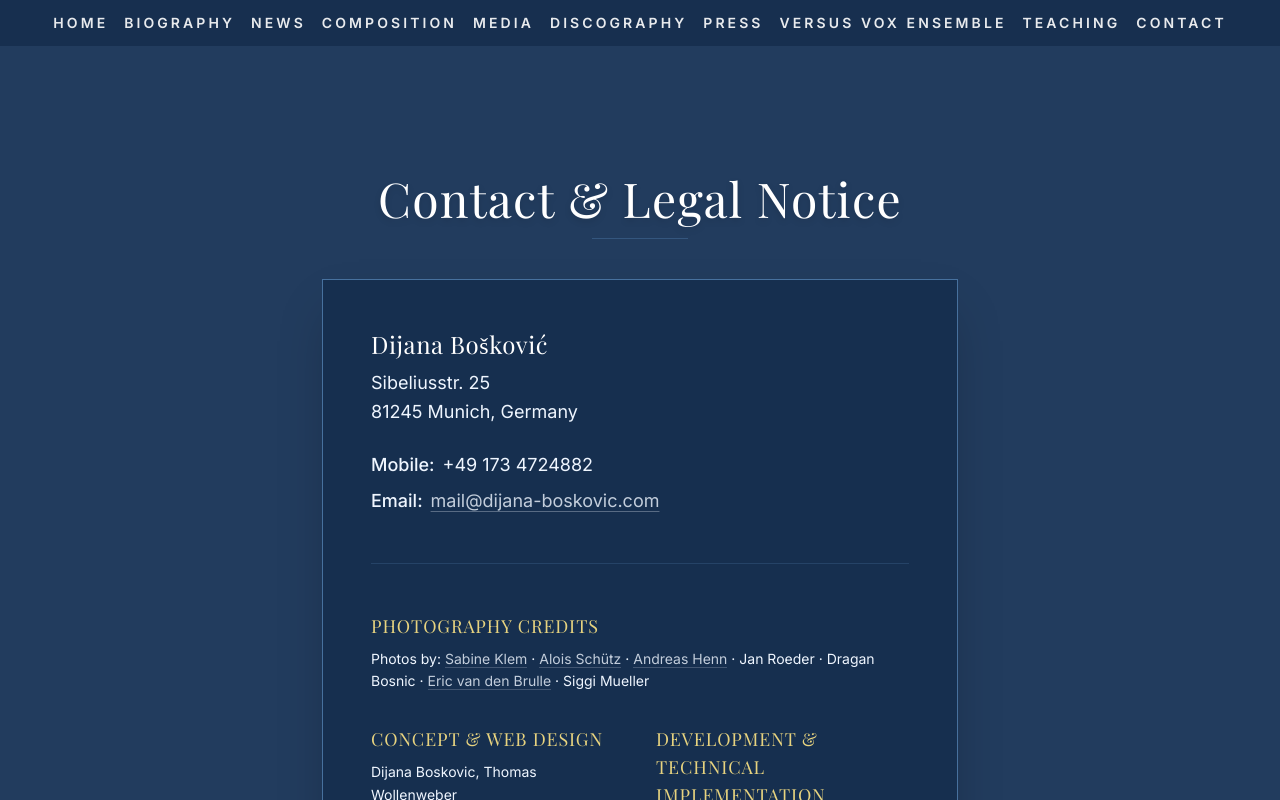
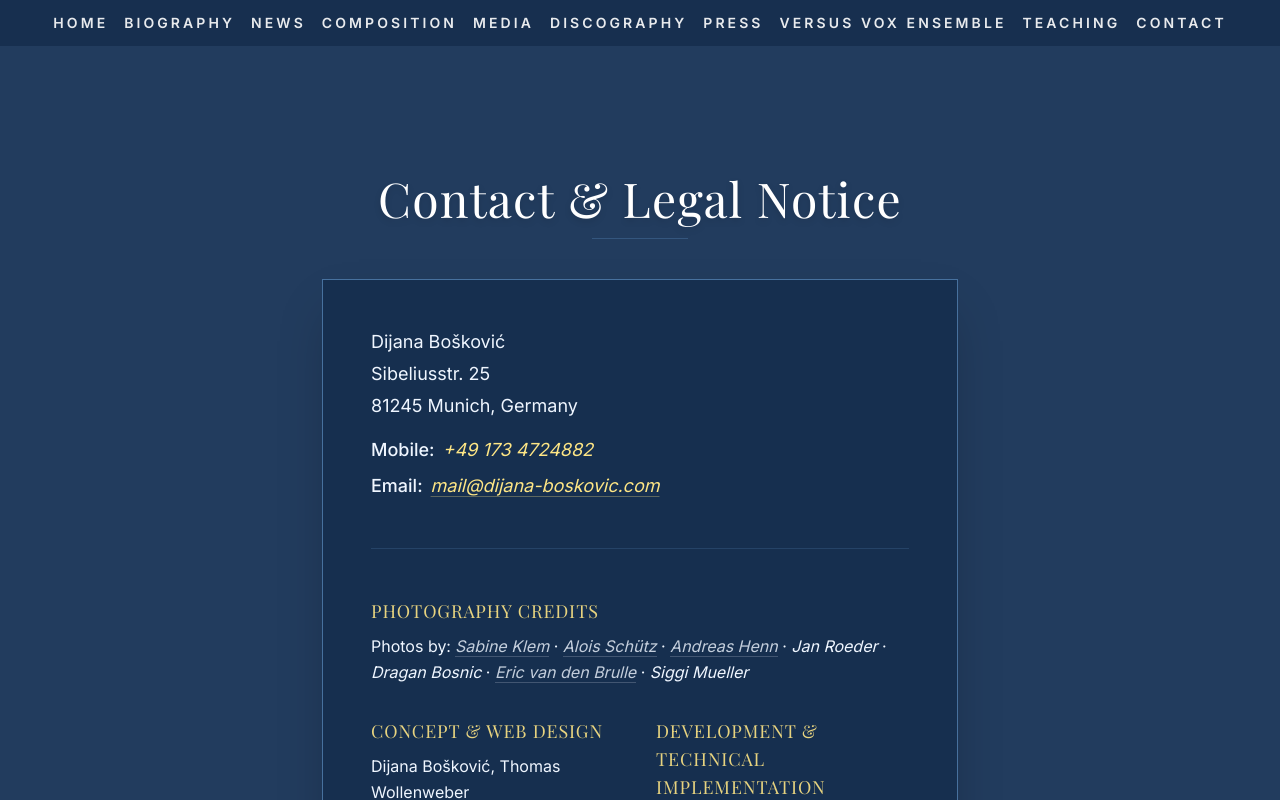
Before and after one commit to Oluwashola001/dijanav2, a Next.js app: page /contact in a window 1280 px wide. Shown: the top 800 px of the page. Built offline with nearby package versions, Linux system fonts and the light colour scheme; a web font is replaced by a local one.

Commit message:
all updated creating discography...

```diff
--- a/app/contact/page.tsx
+++ b/app/contact/page.tsx
@@ -32,7 +32,7 @@ const CONTENT = {
       photoTitle: "Photography Credits",
       photoLabel: "Photos by:", // Prefix for the list
       conceptTitle: "Concept & Web Design",
-      conceptNames: "Dijana Boskovic, Thomas Wollenweber",
+      conceptNames: "Dijana Bošković, Thomas Wollenweber",
       conceptEmailLabel: "Email:",
       conceptEmail: "dijanab@freenet.de",
       devTitle: "Development & Technical Implementation",
@@ -60,7 +60,7 @@ const CONTENT = {
       photoTitle: "Bildnachweise",
       photoLabel: "Fotos:", // Prefix for the list
       conceptTitle: "Konzeption & Webdesign",
-      conceptNames: "Dijana Boskovic & Thomas Wollenweber",
+      conceptNames: "Dijana Bošković & Thomas Wollenweber",
       conceptEmailLabel: "E-Mail:",
       conceptEmail: "dijanab@freenet.de",
       devTitle: "Entwicklung & Technische Umsetzung",
@@ -137,13 +137,13 @@ export default function ContactPage() {
           <div className="bg-[#172F4F]/95 backdrop-blur-sm border border-[#47719E] p-6 md:p-12 shadow-2xl space-y-12">
 
             {/* 1. CONTACT INFO */}
-            <div className="space-y-6 text-center md:text-left">
-              <div>
-                <h2 className="text-2xl font-serif text-white tracking-wide mb-2">
+            <div className="space-y-4 text-center md:text-left">
+              <div className="space-y-1">
+                <p className="text-blue-50 font-body text-base md:text-lg">
                   {t.contactInfo.name}
-                </h2>
+                </p>
                 {t.contactInfo.address.map((line, i) => (
-                  <p key={i} className="text-blue-50 font-body text-base md:text-lg leading-relaxed">
+                  <p key={i} className="text-blue-50 font-body text-base md:text-lg">
                     {line}
                   </p>
                 ))}
@@ -152,11 +152,11 @@ export default function ContactPage() {
               <div className="space-y-2">
                 <p className="text-blue-50 font-body text-base md:text-lg">
                   <span className="text-blue-50 font-medium mr-2">{t.contactInfo.mobileLabel}</span>
-                  <span className="text-blue-50">{t.contactInfo.mobile}</span>
+                  <span className="text-amber-200 italic">{t.contactInfo.mobile}</span>
                 </p>
                 <p className="text-blue-50 font-body text-base md:text-lg">
                   <span className="text-blue-50 font-medium mr-2">{t.contactInfo.emailLabel}</span>
-                  <a href={`mailto:${t.contactInfo.email}`} className="text-blue-50/80 hover:text-white transition-colors underline decoration-blue-50/30 underline-offset-4">
+                  <a href={`mailto:${t.contactInfo.email}`} className="text-amber-200 hover:text-amber-300 italic transition-colors underline decoration-amber-200/30 underline-offset-4">
                     {t.contactInfo.email}
                   </a>
                 </p>
@@ -172,7 +172,7 @@ export default function ContactPage() {
                 <h3 className="text-lg font-serif text-amber-200/90 mb-2 uppercase tracking-wider">
                   {t.credits.photoTitle}
                 </h3>
-                <div className="text-blue-50 font-body text-sm leading-relaxed">
+                <div className="text-blue-50 font-body text-base leading-relaxed">
                   <span className="mr-1">{t.credits.photoLabel}</span>
                   {PHOTOGRAPHERS.map((photographer, index) => (
                     <span key={index}>
@@ -181,12 +181,12 @@ export default function ContactPage() {
                           href={photographer.url}
                           target="_blank"
                           rel="noopener noreferrer"
-                          className="text-blue-50/80 hover:text-white transition-colors border-b border-blue-50/20 hover:border-white/50"
+                          className="text-blue-50/80 hover:text-white italic transition-colors border-b border-blue-50/20 hover:border-white/50"
                         >
                           {photographer.name}
                         </a>
                       ) : (
-                        <span className="text-blue-50">{photographer.name}</span>
+                        <span className="text-blue-50 italic">{photographer.name}</span>
                       )}
                       {index < PHOTOGRAPHERS.length - 1 && " · "}
                     </span>
@@ -200,7 +200,7 @@ export default function ContactPage() {
                   <h3 className="text-lg font-serif text-amber-200/90 mb-2 uppercase tracking-wider">
                     {t.credits.conceptTitle}
                   </h3>
-                  <p className="text-blue-50 font-body text-sm leading-relaxed">
+                  <p className="text-blue-50 font-body text-base leading-relaxed">
                     {t.credits.conceptNames}
                   </p>
                   <p className="text-blue-50 font-body text-sm mt-1">
```
